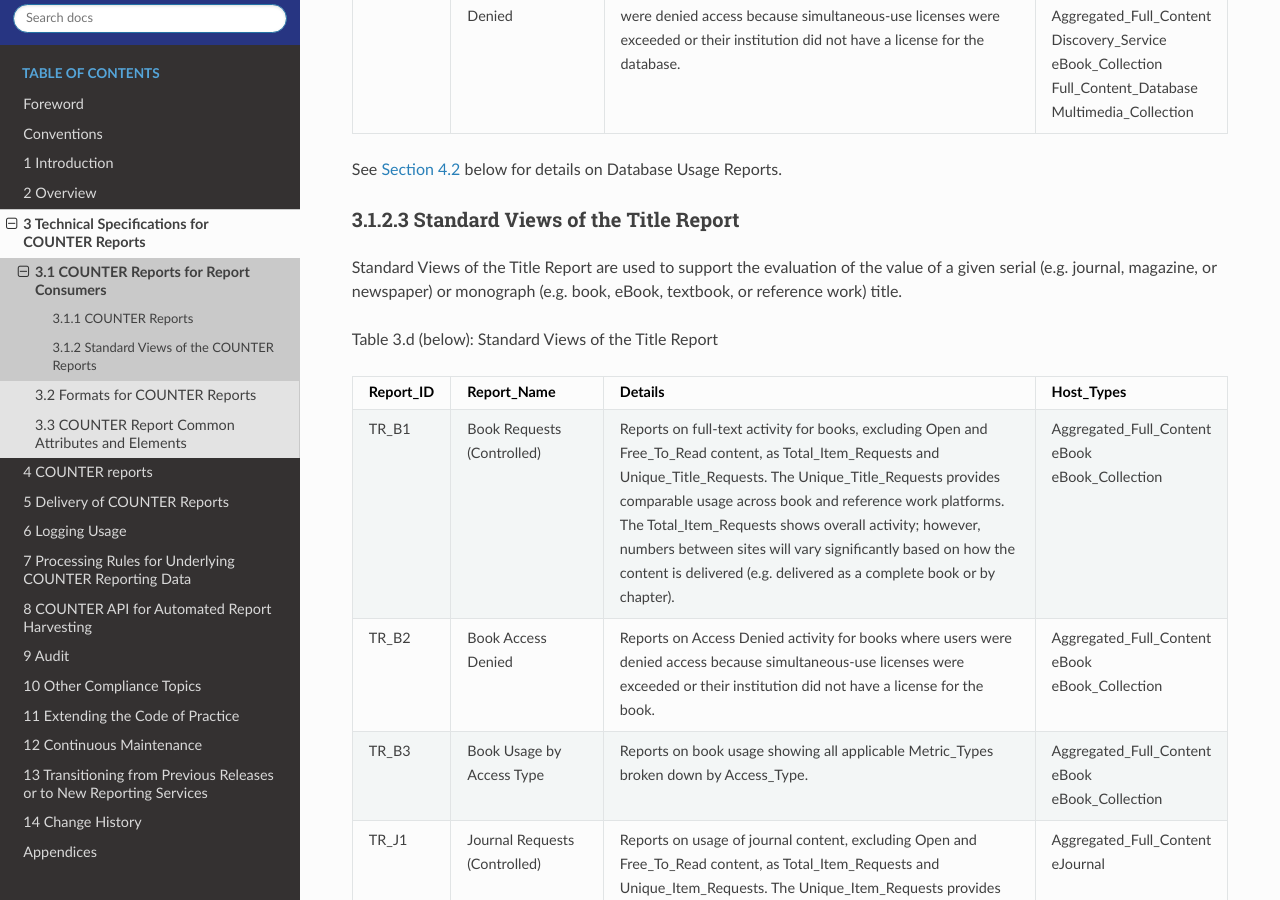
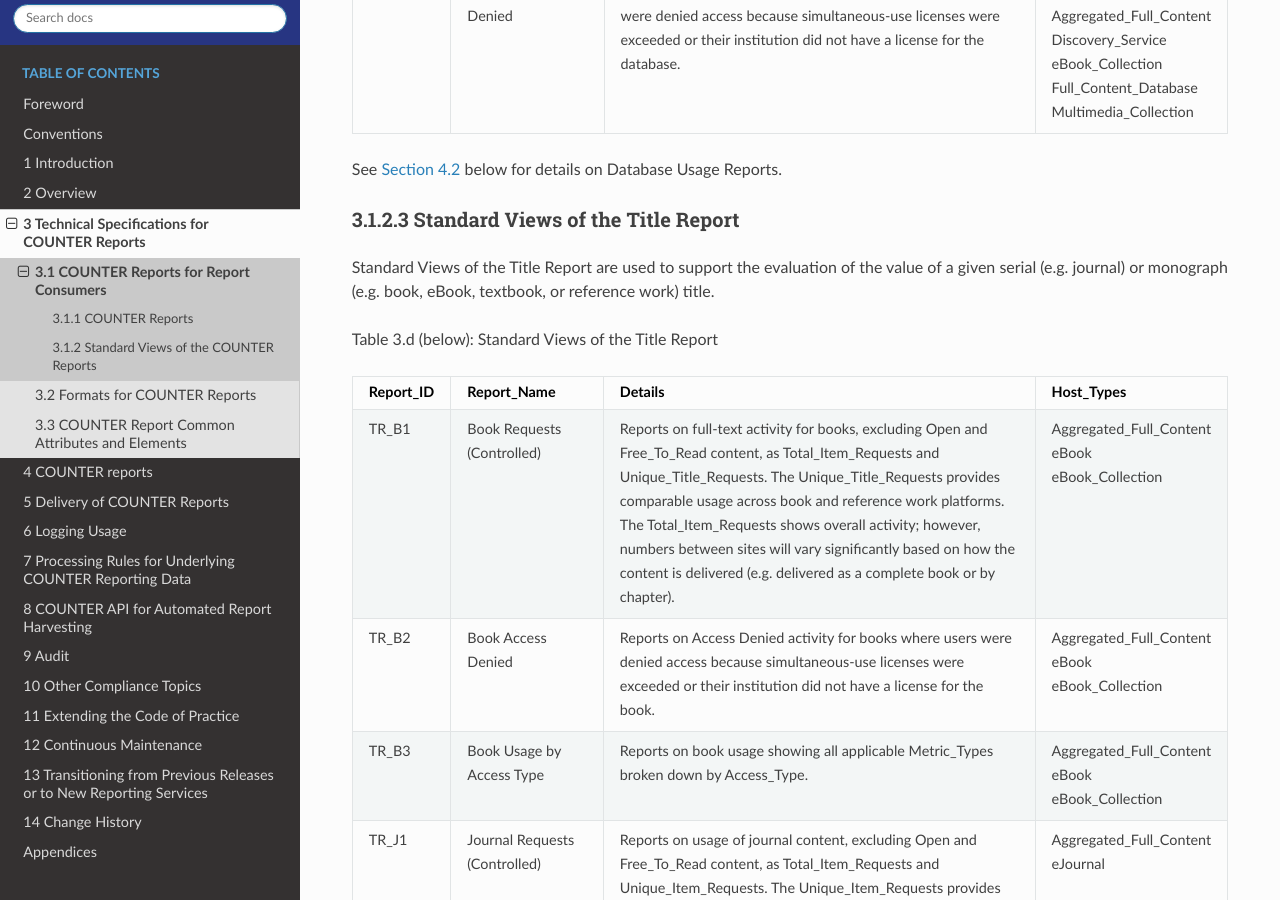
Before and after one commit to Project-Counter/cop5, a Sphinx documentation site: the page built from source/03-specifications/01-counter-reports-for-consumers.rst, in a window 1280 px wide and 900 px high, scrolled down 3026 px. Built offline with Sphinx 7.4.7 and the Read the Docs theme 3.1.0, drawn with Linux system fonts in a browser that asks for light colours.

Commit message:
Fix Description in Section 3.1.2.3 (#312)

```diff
--- a/source/03-specifications/01-counter-reports-for-consumers.rst
+++ b/source/03-specifications/01-counter-reports-for-consumers.rst
@@ -170,7 +170,7 @@
 Standard Views of the Title Report
 '''''''''''''''''''''''''''''''''''
 
-Standard Views of the Title Report are used to support the evaluation of the value of a given serial (e.g. journal, magazine, or newspaper) or monograph (e.g. book, eBook, textbook, or reference work) title.
+Standard Views of the Title Report are used to support the evaluation of the value of a given serial (e.g. journal) or monograph (e.g. book, eBook, textbook, or reference work) title.
 
 Table 3.d (below): Standard Views of the Title Report
 
```
